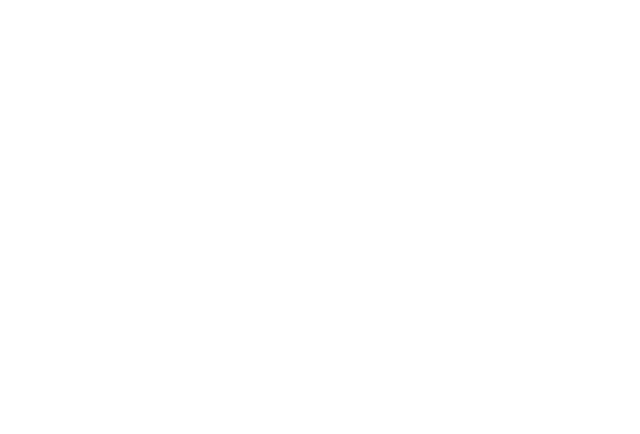
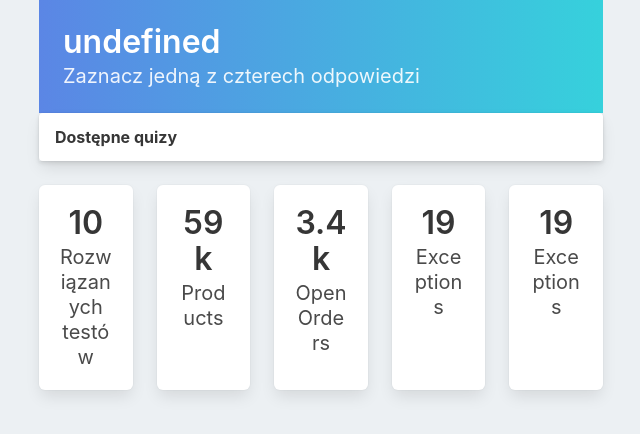
Before and after one commit to cezarybednarz/WWW-zad1, a website: page quiz.html in a window 1280 px wide. Shown: the whole page, without its empty margins (25-665 px from the left). Drawn offline with nearby package versions, Linux system fonts and the light colour scheme.

Commit message:
get request wrzuca id

```diff
--- a/quiz.html
+++ b/quiz.html
@@ -0,0 +1,96 @@
+<!DOCTYPE html>
+<html>
+<head>
+    <meta charset="utf-8">
+    <meta name="viewport" content="width=device-width, initial-scale=1">
+    <title>Quiz trwa</title>
+    <!-- Bulma Version 0.8.x-->
+    <link rel="stylesheet" href="https://cdn.jsdelivr.net/npm/bulma@0.8.0/css/bulma.min.css">
+    <link rel='stylesheet' type='text/css' media='screen' href='main.css'>
+</head>
+
+<body>
+    <div class="container">
+        <div class="columns">
+            <div class="column is-6">
+                <section class="hero is-info welcome is-small">
+                    <div class="hero-body">
+                        <div class="container">
+                            <h1 class="title" id="quiz-name">
+                            </h1>
+                            <h2 class="subtitle">
+                                Zaznacz jedną z czterech odpowiedzi
+                            </h2>
+                        </div>
+                    </div>
+                </section>
+                <div class="columns">
+                    <div class="column">
+                        <div class="card events-card">
+                            <header class="card-header">
+                                <p class="card-header-title">
+                                    Dostępne quizy
+                                </p>
+                                <a href="#" class="card-header-icon" aria-label="more options">
+                                    <span class="icon">
+                                        <i class="fa fa-angle-down" aria-hidden="true"></i>
+                                    </span>
+                                </a>
+                            </header>
+                            <div class="card-table">
+                                <div class="content">
+                                    <table class="table is-fullwidth is-striped">
+                                        <tbody id="question-list">
+                                            <!-- insert table from json -->
+                                        </tbody>
+                                    </table>
+                                </div>
+                            </div>
+                        </div>
+                    </div>
+                </div>
+                <section class="info-tiles">
+                    <div class="tile is-ancestor has-text-centered">
+                        <div class="tile is-parent">
+                            <article class="tile is-child box">
+                                <p class="title">10</p>
+                                <p class="subtitle">Rozwiązanych testów</p>
+                            </article>
+                        </div>
+                        <div class="tile is-parent">
+                            <article class="tile is-child box">
+                                <p class="title">59k</p>
+                                <p class="subtitle">Products</p>
+                            </article>
+                        </div>
+                        <div class="tile is-parent">
+                            <article class="tile is-child box">
+                                <p class="title">3.4k</p>
+                                <p class="subtitle">Open Orders</p>
+                            </article>
+                        </div>
+                        <div class="tile is-parent">
+                            <article class="tile is-child box">
+                                <p class="title">19</p>
+                                <p class="subtitle">Exceptions</p>
+                            </article>
+                        </div>
+                        <div class="tile is-parent">
+                            <article class="tile is-child box">
+                                <p class="title">19</p>
+                                <p class="subtitle">Exceptions</p>
+                            </article>
+                        </div>
+                    </div>
+                </section>
+            </div>
+        </div>
+    </div>
+
+
+    <!-- SCRIPT -->
+    <script type="module" src="quiz.js"></script>
+    <!-- END SCRIPT -->
+</body>
+
+</html>
--- /dev/null
+++ b/quiz.js
@@ -0,0 +1,19 @@
+import jsonString from "./quizdata.js"
+
+const quizJson = JSON.parse(jsonString).quiz;
+
+function getQueryVariable(variable) {
+    var query = window.location.search.substring(1);
+    var vars = query.split('&');
+    for (var i = 0; i < vars.length; i++) {
+        var pair = vars[i].split('=');
+        if (decodeURIComponent(pair[0]) == variable) {
+            return decodeURIComponent(pair[1]);
+        }
+    }
+    console.log('Query variable %s not found', variable);
+}
+
+const quizId = getQueryVariable("id");
+let quizName = document.getElementById("quiz-name");
+quizName.insertAdjacentHTML('afterbegin', quizId)
```
Also changed, not shown: index.html (+2 -2 lines), index.js (+3 -7 lines), index.ts (+3 -17 lines), 1 other file.
